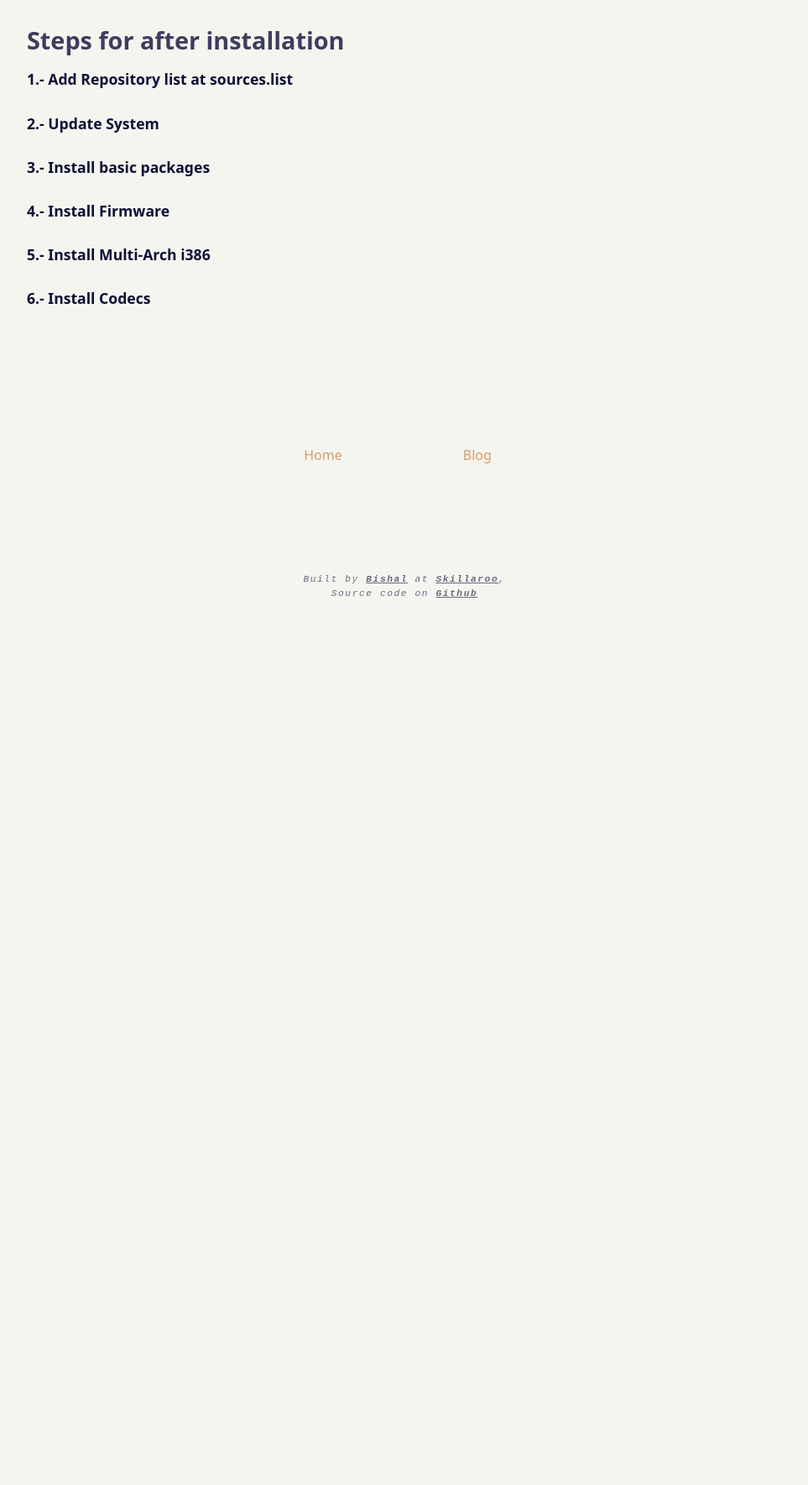
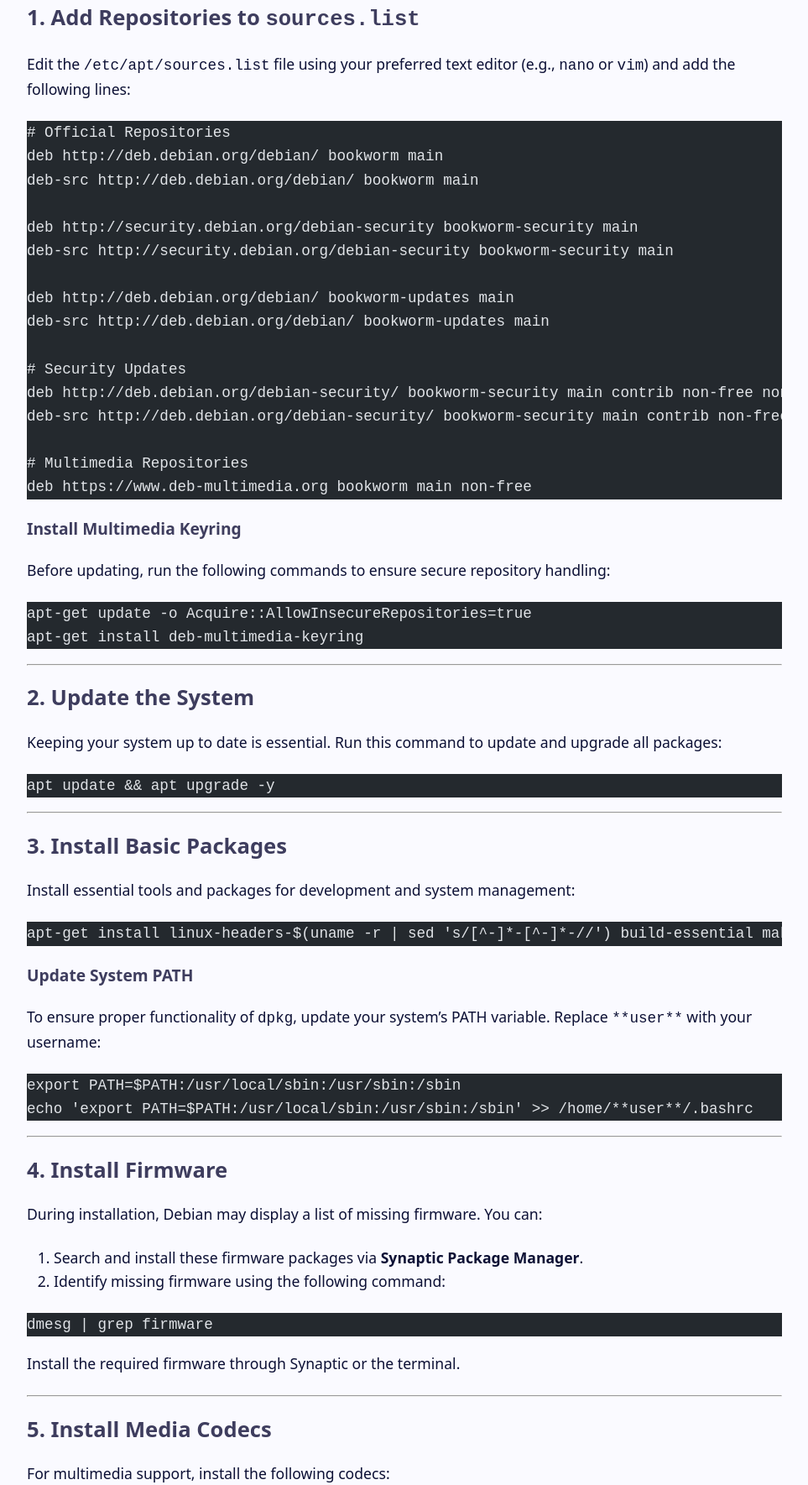
Before and after one commit to rogerdus/new-site, an Astro site: page /blog/what-do-you-do-after-install-debian in a window 1280 px wide. Shown: the part 1031-2800 px from the top of the page at 84% size, without its empty margins (158-1121 px from the left). Before the commit the page ends 1779 px from the top, so only its background shows below. Built offline with nearby package versions, Linux system fonts and the light colour scheme; Astro itself is replaced by a stand-in of ours; some packages are replaced by stand-ins of ours; code samples lack their colours.

Commit message:
feat: change stylish and finished the first post of debian

````diff
--- a/astro.config.mjs
+++ b/astro.config.mjs
@@ -3,6 +3,6 @@ import mdx from "@astrojs/mdx";
 
 // https://astro.build/config
 export default defineConfig({
-  site: "https://ram-ghale.netlify.app",
+  site: "https://www.supervivencialinux.com/",
   integrations: [mdx()]
 });
--- a/package.json
+++ b/package.json
@@ -1,5 +1,5 @@
 {
-  "name": "skillaroo-web-dev-portfolio-workshop",
+  "name": "supervivencia-linux",
   "type": "module",
   "version": "0.0.1",
   "scripts": {
--- a/src/assets/site-config.yaml
+++ b/src/assets/site-config.yaml
@@ -18,7 +18,7 @@ main:
 about:
   title: "About Me"
   paragraphs:
-    - "I was Started this blog to share my experiences in some themes about developer, Linux and other things to connect with others who share the same interests."
+    - "When I started this blog,i would like to share my experiences in some themes about develop, Linux and other things to connect with others who share the same interests."
 
 get_in_touch:
   title: "Get in touch"
--- a/src/content/blog/what-do-you-do-after-install-debian.md
+++ b/src/content/blog/what-do-you-do-after-install-debian.md
@@ -1,28 +1,112 @@
 ---
-title: "What do you do after install Debian 12"
-description: This is a Basic Guide after install Debian 12.
+title: "What to Do After Installing Debian 12"
+description: "A basic guide to setting up and configuring Debian 12 after installation."
 author: "Rogelio Interino"
 date: 2024-09-03
 ---
-## Debian 12 «Bookworm»
 
-The Debian project released at June 10 2023, the final version of the operating system.
-After two years is finally here and it's powered by the long-term supported Linux Kernel 6.1 LTS
+# Debian 12 "Bookworm"
 
+> The Debian project released its final version of Debian 12 on **June 10, 2023**. After two years of development, this release is powered by the long-term supported **Linux Kernel 6.1 LTS**.
 
-<img src="https://wiki.debian.org/DebianArt/Themes/Emerald?action=AttachFile&do=get&target=Emerald_login_1920x1080.png" alt="Desktop-Debian" width="600" height="400">
+![Desktop-Debian](https://www.debugpoint.com/wp-content/uploads/2023/03/Default-wallpaper.jpg "Debian 12 Default Desktop")
 
-## Steps for after installation
+---
 
-**1.- Add Repository list at sources.list**
+## Steps After Installation
 
+### **1. Add Repositories to `sources.list`**
 
-**2.- Update System**
+Edit the `/etc/apt/sources.list` file using your preferred text editor (e.g., `nano` or `vim`) and add the following lines:
 
-**3.- Install basic packages**
+```plaintext
+# Official Repositories
+deb http://deb.debian.org/debian/ bookworm main
+deb-src http://deb.debian.org/debian/ bookworm main
 
-**4.- Install Firmware**
+deb http://security.debian.org/debian-security bookworm-security main
+deb-src http://security.debian.org/debian-security bookworm-security main
 
-**5.- Install Multi-Arch i386**
+deb http://deb.debian.org/debian/ bookworm-updates main
+deb-src http://deb.debian.org/debian/ bookworm-updates main
 
-**6.- Install Codecs**
+# Security Updates
+deb http://deb.debian.org/debian-security/ bookworm-security main contrib non-free non-free-firmware
+deb-src http://deb.debian.org/debian-security/ bookworm-security main contrib non-free non-free-firmware
+
+# Multimedia Repositories
+deb https://www.deb-multimedia.org bookworm main non-free
+```
+
+#### **Install Multimedia Keyring**
+
+Before updating, run the following commands to ensure secure repository handling:
+
+```bash
+apt-get update -o Acquire::AllowInsecureRepositories=true
+apt-get install deb-multimedia-keyring
+```
+
+---
+
+### **2. Update the System**
+
+Keeping your system up to date is essential. Run this command to update and upgrade all packages:
+
+```bash
+apt update && apt upgrade -y
+```
+
+---
+
+### **3. Install Basic Packages**
+
+Install essential tools and packages for development and system management:
+
+```bash
+apt-get install linux-headers-$(uname -r | sed 's/[^-]*-[^-]*-//') build-essential make automake cmake autoconf git aptitude synaptic curl apt-transport-https qapt-deb-installer
+```
+
+#### **Update System PATH**
+
+To ensure proper functionality of `dpkg`, update your system's PATH variable. Replace `**user**` with your username:
+
+```bash
+export PATH=$PATH:/usr/local/sbin:/usr/sbin:/sbin
+echo 'export PATH=$PATH:/usr/local/sbin:/usr/sbin:/sbin' >> /home/**user**/.bashrc
+```
+
+---
+
+### **4. Install Firmware**
+
+During installation, Debian may display a list of missing firmware. You can:
+
+1. Search and install these firmware packages via **Synaptic Package Manager**.
+2. Identify missing firmware using the following command:
+
+```bash
+dmesg | grep firmware
+```
+
+Install the required firmware through Synaptic or the terminal.
+
+---
+
+### **5. Install Media Codecs**
+
+For multimedia support, install the following codecs:
+
+```bash
+apt install w64codecs w32codecs libdvdcss2 gstreamer1.0-libav
+```
+
+---
+
+## **Useful Links**
+
+- **Spanish Version**: [Guía Básica: Después de Instalar Debian 12 "Bookworm"](https://pulpolibre.wordpress.com/2023/11/15/guia-basica-despues-de-instalar-debian-12-bookworm/)
+
+---
+
+Follow these steps to set up your Debian 12 system for optimal performance and usability. Happy Linuxing!
--- a/src/styles/global.css
+++ b/src/styles/global.css
@@ -4,11 +4,11 @@
     --slate-light: #3e3d5e;
     --slate-dark: #040924;
     --gray: #dcdae6;
-    --gray-light: #f5f5f0;
+    --gray-light: #FAFAFF;
     --gray-dark: #d0cddc;
     --accent: #D89D6A;
-    --accent-dark: #FCFF6C;
-    --accent-alt: #b9cee6;
+    --accent-dark: #FAF33E;
+    --accent-alt: #E59500;
 
     --background: var(--slate-dark);
     --background-light: var(--slate-light);
````
